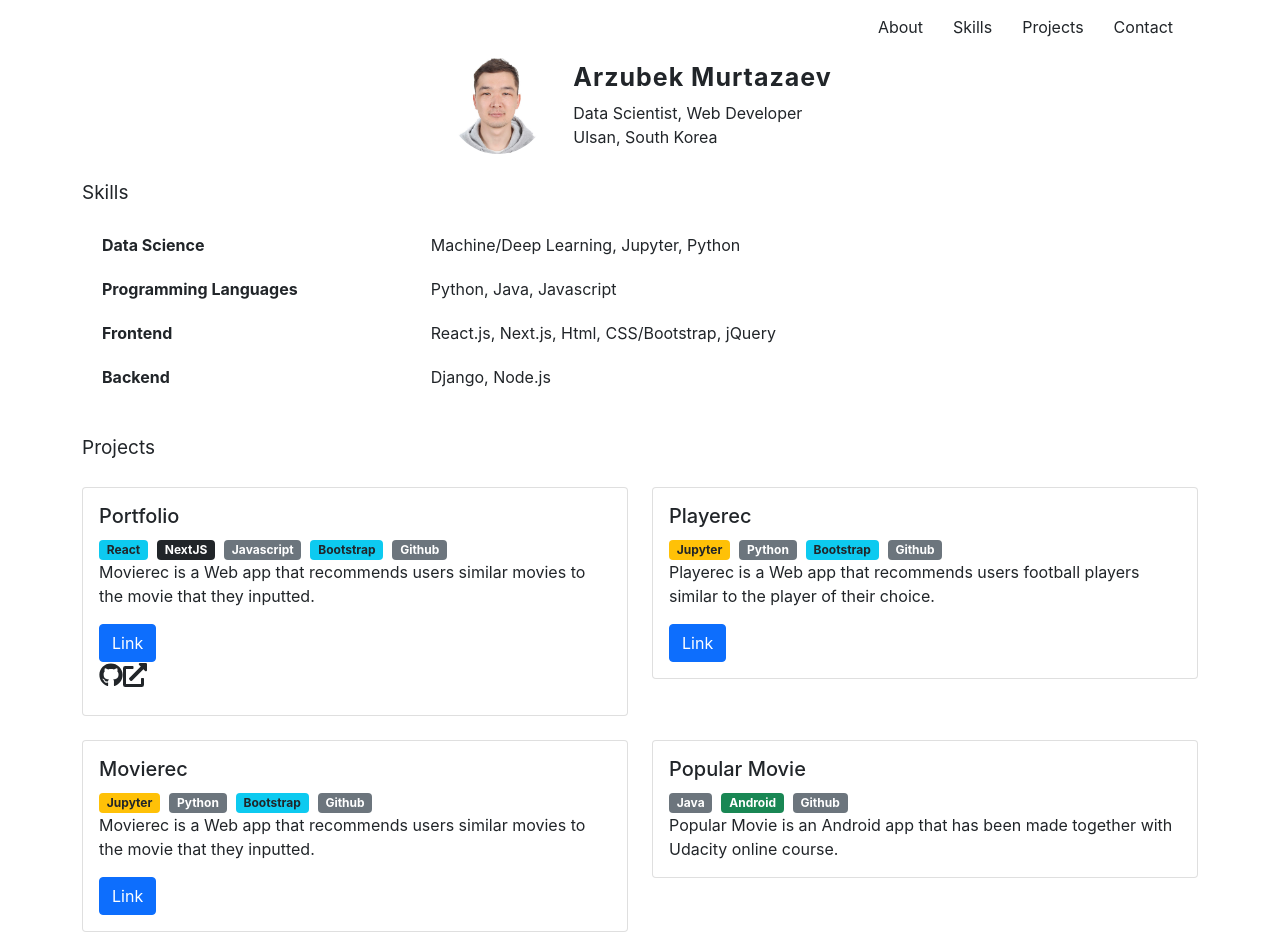
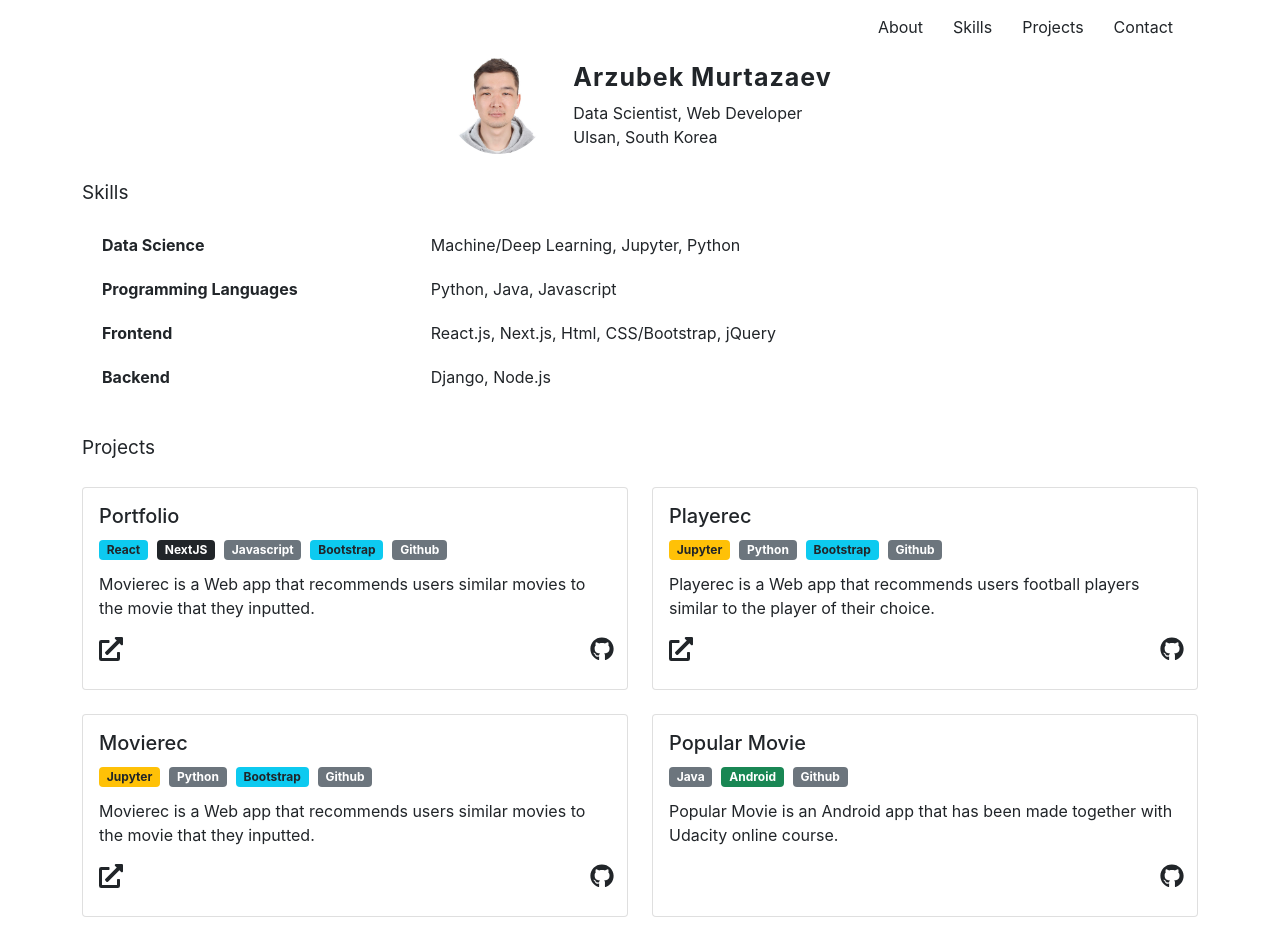
Before and after one commit to arzubekm/portfolio, a Next.js app: page / in a window 1280 px wide. Shown: the top 940 px of the page. Built offline with nearby package versions, Linux system fonts and the light colour scheme.

Commit message:
Finished projects part, working on Contact now

```diff
--- a/pages/index.js
+++ b/pages/index.js
@@ -47,11 +47,16 @@ export default function Home() {
                   <span class="badge bg-secondary">Javascript</span>&nbsp;&nbsp;
                   <span class="badge bg-info text-dark">Bootstrap</span>&nbsp;&nbsp;
                   <span class="badge bg-secondary">Github</span>
+                  <div className={styles.spanBottom}></div>
                   <p class="card-text">Movierec is a Web app that recommends users similar movies to the movie that they inputted.</p>
-                  <a href="/" target="_blank" class="btn btn-primary">Link</a>
-                  <div class="d-flex">
-                    <h4><FontAwesomeIcon icon={faGithub} /></h4>
-                    <h4><FontAwesomeIcon icon={faExternalLinkAlt}/></h4>
+                  <div class="row">
+                    <div class="col-sm-1">
+                      <a href ="/" target="_blank"><h4><FontAwesomeIcon icon={faExternalLinkAlt}/></h4></a>
+                    </div>
+                    <div class="col-sm-10"></div>
+                    <div class="col-sm-1">
+                      <a href ="https://github.com/arzubekm" target="_blank"><h4><FontAwesomeIcon icon={faGithub}/></h4></a>
+                    </div>
                   </div>
                 </div>
               </div>
@@ -64,8 +69,17 @@ export default function Home() {
                   <span class="badge bg-secondary">Python</span>&nbsp;&nbsp;
                   <span class="badge bg-info text-dark">Bootstrap</span>&nbsp;&nbsp;
                   <span class="badge bg-secondary">Github</span>
+                  <div className={styles.spanBottom}></div>
                   <p class="card-text">Playerec is a Web app that recommends users football players similar to the player of their choice.</p>
-                  <a href="https://player-rec.herokuapp.com/" target="_blank" class="btn btn-primary">Link</a>
+                  <div class="row">
+                    <div class="col-sm-1">
+                      <a href ="https://player-rec.herokuapp.com/" target="_blank"><h4><FontAwesomeIcon icon={faExternalLinkAlt}/></h4></a>
+                    </div>
+                    <div class="col-sm-10"></div>
+                    <div class="col-sm-1">
+                      <a href ="https://github.com/arzubekm/playerRec" target="_blank"><h4><FontAwesomeIcon icon={faGithub}/></h4></a>
+                    </div>
+                  </div>
                 </div>
               </div>
             </div>
@@ -80,8 +94,17 @@ export default function Home() {
                   <span class="badge bg-secondary">Python</span>&nbsp;&nbsp;
                   <span class="badge bg-info text-dark">Bootstrap</span>&nbsp;&nbsp;
                   <span class="badge bg-secondary">Github</span>
+                  <div className={styles.spanBottom}></div>
                   <p class="card-text">Movierec is a Web app that recommends users similar movies to the movie that they inputted.</p>
-                  <a href="https://recmovie-api.herokuapp.com/" target="_blank" class="btn btn-primary">Link</a>
+                  <div class="row">
+                    <div class="col-sm-1">
+                      <a href ="https://recmovie-api.herokuapp.com/" target="_blank"><h4><FontAwesomeIcon icon={faExternalLinkAlt}/></h4></a>
+                    </div>
+                    <div class="col-sm-10"></div>
+                    <div class="col-sm-1">
+                      <a href ="https://github.com/arzubekm/recmovie" target="_blank"><h4><FontAwesomeIcon icon={faGithub}/></h4></a>
+                    </div>
+                  </div>
                 </div>
               </div>
             </div>
@@ -92,8 +115,14 @@ export default function Home() {
                   <span class="badge bg-secondary">Java</span>&nbsp;&nbsp;
                   <span class="badge bg-success">Android</span>&nbsp;&nbsp;
                   <span class="badge bg-secondary">Github</span>
-                  <p class="card-text">Popular Movie is an Android app that has been made together with Udacity online course.</p>
-                  {/* <a href="https://player-rec.herokuapp.com/" target="_blank" class="btn btn-primary">Project link</a> */}
+                  <div className={styles.spanBottom}></div>
+                  <p class="card-text">Popular Movie is an Android app that has been made together with <a href="https://classroom.udacity.com/courses/ud853" target="_blank">Udacity</a> online course.</p>
+                  <div class="row">
+                    <div class="col-sm-11"></div>
+                    <div class="col-sm-1">
+                      <a href ="https://github.com/arzubekm/Popular-Movie-App" target="_blank"><h4><FontAwesomeIcon icon={faGithub}/></h4></a>
+                    </div>
+                  </div>
                 </div>
               </div>
             </div>
@@ -108,6 +137,7 @@ export default function Home() {
                   <span class="badge bg-secondary">Django</span>&nbsp;&nbsp;
                   <span class="badge bg-info text-dark">Bootstrap</span>&nbsp;&nbsp;
                   <span class="badge bg-secondary">Github</span>
+                  <div className={styles.spanBottom}></div>
                   <p class="card-text">Easy Travel is a Web app that shows users affordable list of travel destinations based on their inputted budget.</p>
                   {/* <a href="https://recmovie-api.herokuapp.com/" target="_blank" class="btn btn-primary">Project link</a> */}
                 </div>
--- a/styles/Home.module.css
+++ b/styles/Home.module.css
@@ -189,12 +189,8 @@
   margin: 0 15px;
 }
 
-.cardBadge {
-  margin-left: 5px;
-}
-
-.badge {
-  margin-left: 5px;
+.spanBottom {
+  margin-bottom: 12px;
 }
 
 @media (max-width: 600px) {
```
